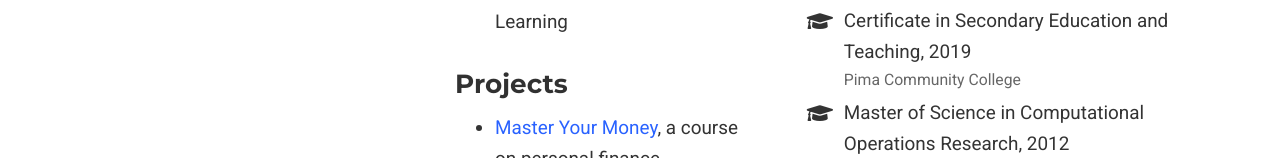
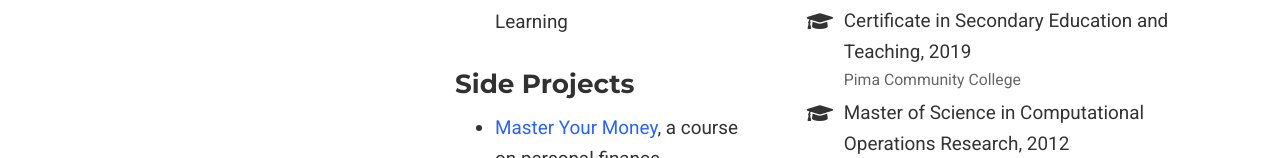
Before and after one commit to jennschilling/jennschilling.github.io, a plain HTML site: page author/jenn-schilling/index.html in a window 1280 px wide. Shown: the part 788-946 px from the top of the page. Drawn offline with nearby package versions, Linux system fonts and the light colour scheme; some packages are replaced by stand-ins of ours; some icons are missing.

Commit message:
updated to side projects on about

```diff
--- a/author/jenn-schilling/index.html
+++ b/author/jenn-schilling/index.html
@@ -493,7 +493,7 @@
         </ul>
 
 
-        <h3>Projects</h3>
+        <h3>Side Projects</h3>
         <ul class="ul-interests">
 
           <li><a href = "https://gohighbrow.com/portfolio/master-your-money/">Master Your Money</a>, a course on personal finance</li>
```
Also changed, not shown: index.html (+1 -1 lines).
